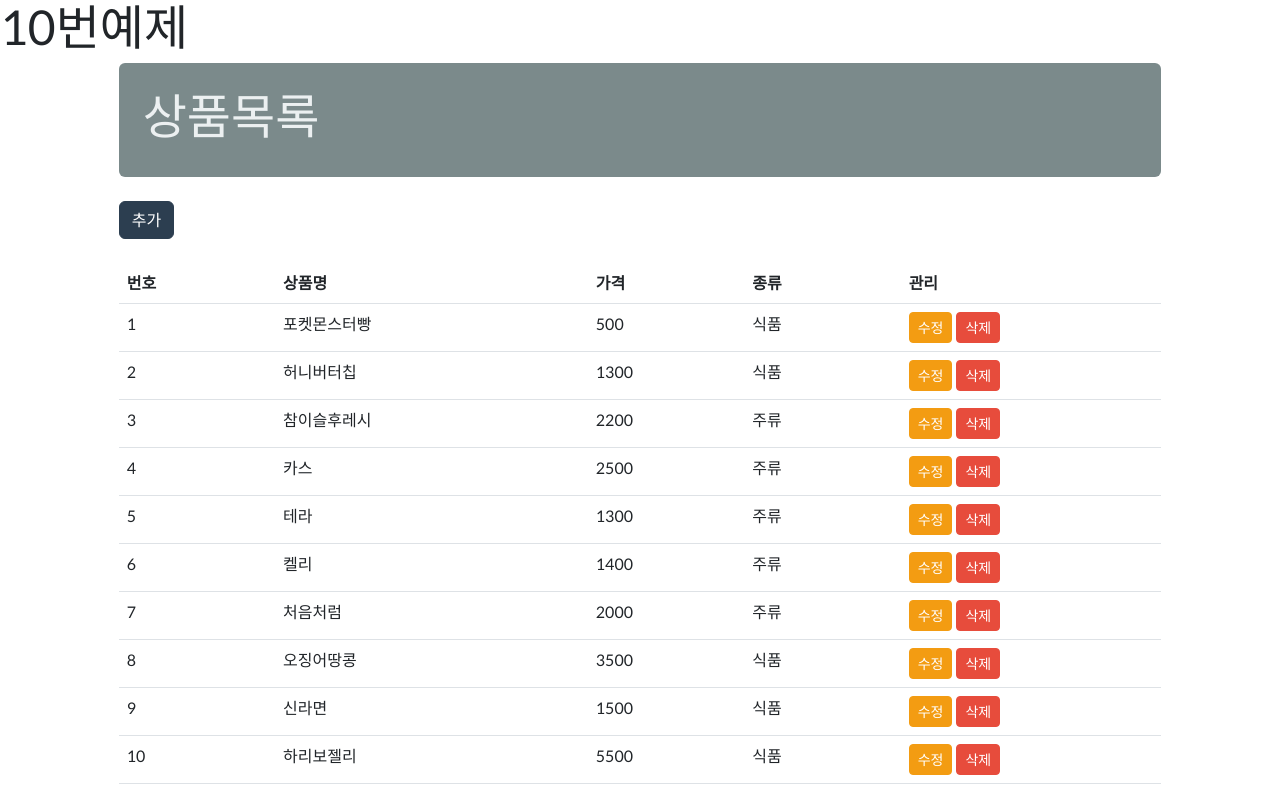
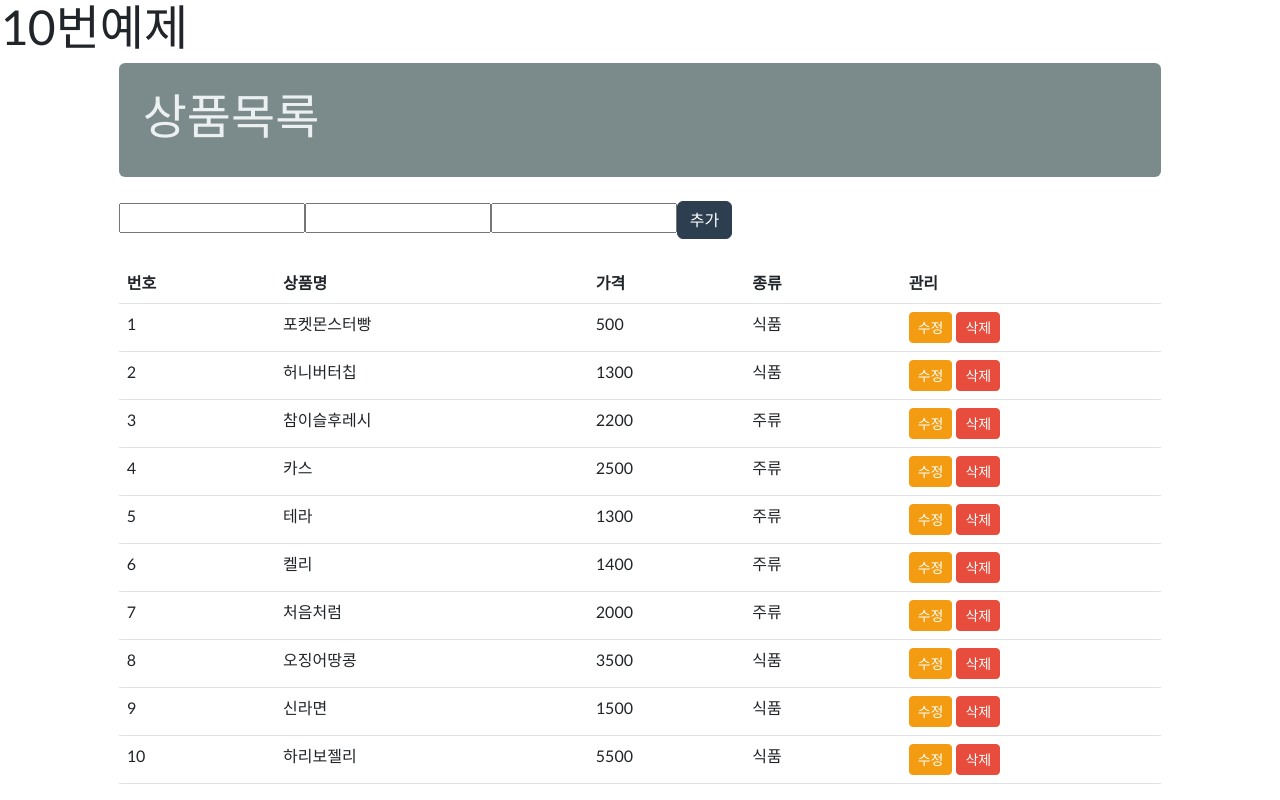
Before and after one commit to wijaemin/kh12-react, a React (Create React App) app in the folder demo03/: page / in a window 1280 px wide. Shown: the part 2647-3447 px from the top of the page. Built offline with nearby package versions, Linux system fonts and the light colour scheme.

Commit message:
아이템 등록 구현

```diff
--- a/demo03/src/components/Exam10.js
+++ b/demo03/src/components/Exam10.js
@@ -17,6 +17,19 @@ const [items,setItems] =useState([
 ]);
 const [backup, setBackup] = useState([]);
 
+const [data, setData] = useState({
+    itemName:"",
+    itemPrice:"",
+    itemType:"",
+});
+
+const changeData = e=>{
+    const newData = {
+        ...data,
+        [e.target.name] : e.target.value
+    };
+    setData(newData);
+};
 //(중요) "시작하자마자" items의 내용을 backup으로 복제(1회)
 useEffect(()=>{
     setBackup(items.map(item=>{
@@ -130,6 +143,28 @@ const deleteItem = (target)=>{
     setBackup(newBackup);
 };
 
+//항목 추가
+//-data에 들어있는 객체를 복사해서 items에 추가
+//-data는 깨끗하게 정리
+// const addItem = ()=>{ //이렇게 써도 됨
+const addItem = e=>{
+    //const newItems = items.concat({...data});
+    const newItems =[...items,
+        {
+            ...data,
+            itemNo: items[items.length-1].itemNo+1
+        }
+    ];
+    setItems(newItems);
+
+    //입력창 초기화
+    setData({
+        itemName:"",
+        itemPrice:"",
+        itemType:"",
+    });
+
+};
 
 return(
 
@@ -145,7 +180,11 @@ return(
 
                     <div className="row mt-4">
                         <div className="col">
-                            <button type="button" className="btn btn-primary">추가</button>
+                            <input name="itemName" value={data.itemName} onChange={changeData}/>
+                            <input name="itemPrice" value={data.itemPrice} onChange={changeData}/>
+                            <input name="itemType" value={data.itemType} onChange={changeData}/>
+                            <button type="button" className="btn btn-primary"
+                                    onClick={addItem}>추가</button>
                         </div>
                     </div>
 
```
